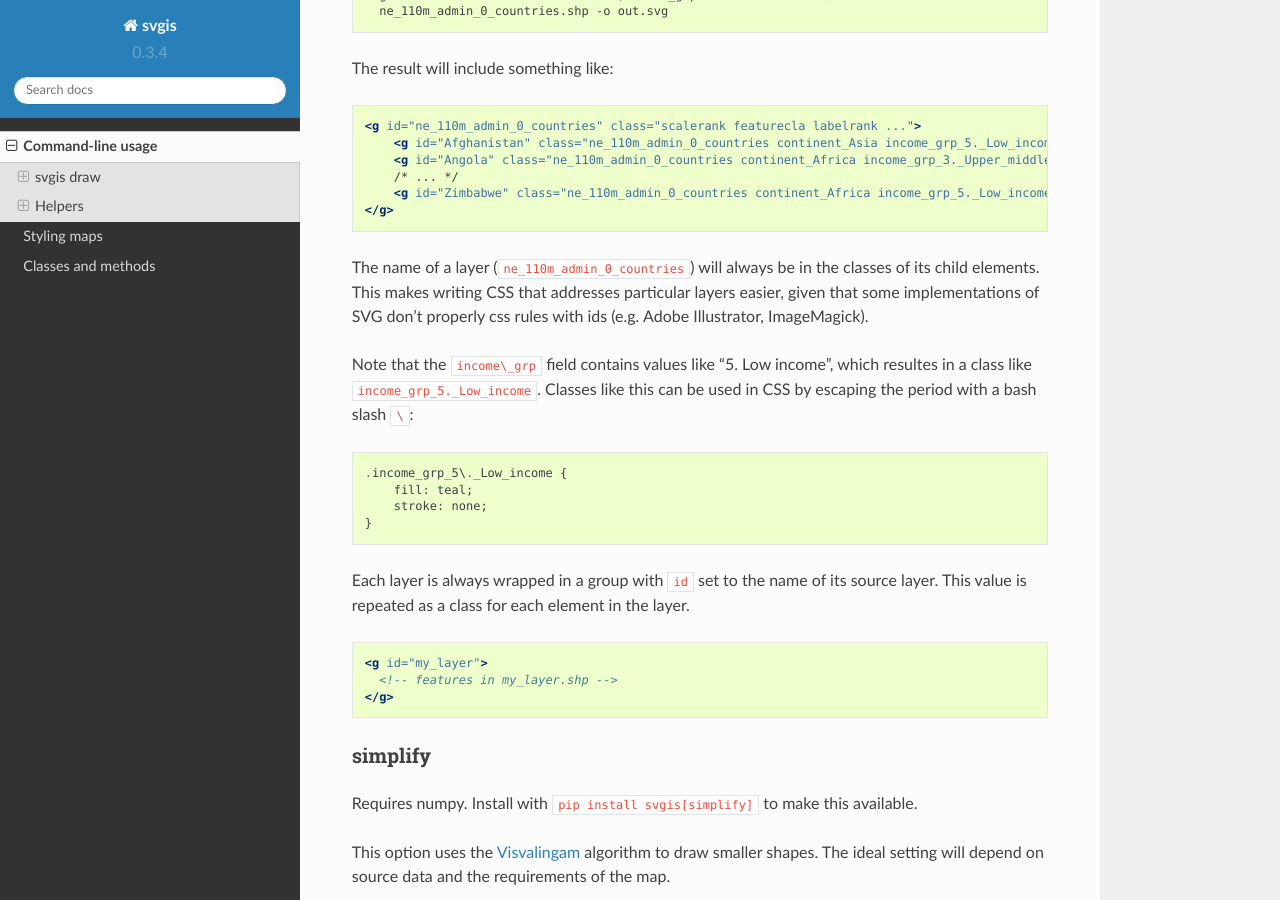
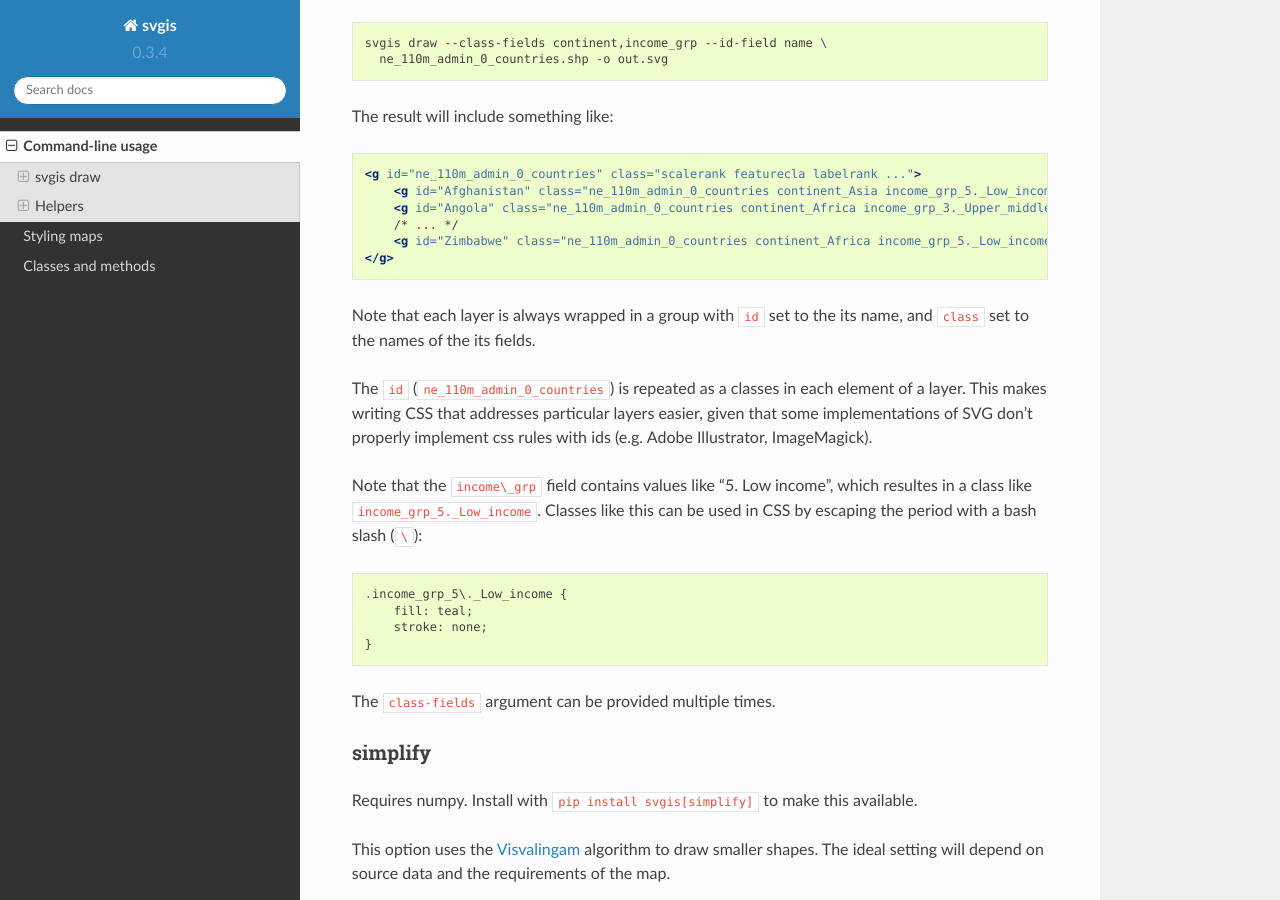
Before and after one commit to fitnr/svgis, a Sphinx documentation site: the page built from docs/cli.rst, in a window 1280 px wide and 900 px high, scrolled down 3881 px. Built offline with Sphinx 7.4.7 and the Read the Docs theme 2.0.0, drawn with Linux system fonts in a browser that asks for light colours; some of the changed text lies outside the part shown.

Commit message:
Allow multiple --style and --class-fields arguments

```diff
--- a/docs/cli.rst
+++ b/docs/cli.rst
@@ -169,6 +169,8 @@
 SVGIS adds a ``polygon`` class to paths that drawn to represent
 multi-part polygons (polygons with holes).
 
+This argument can be provided multiple times.
+
 (The shorthand option for ``--style`` is ``-c`` as in CSS.)
 
 padding
@@ -221,14 +223,17 @@
         <g id="Zimbabwe" class="ne_110m_admin_0_countries continent_Africa income_grp_5._Low_income">/* Zimbabwe */</g>
     </g>
 
-The name of a layer (``ne_110m_admin_0_countries``) will always be in
-the classes of its child elements. This makes writing CSS that addresses
+Note that each layer is always wrapped in a group with ``id`` set to the its name,
+and ``class`` set to the names of the its fields.
+
+The ``id`` (``ne_110m_admin_0_countries``) is repeated as a classes
+in each element of a layer. This makes writing CSS that addresses
 particular layers easier, given that some implementations of SVG don't
-properly css rules with ids (e.g. Adobe Illustrator, ImageMagick).
+properly implement css rules with ids (e.g. Adobe Illustrator, ImageMagick).
 
 Note that the ``income\_grp`` field contains values like "5. Low income",
 which resultes in a class like ``income_grp_5._Low_income``. Classes
-like this can be used in CSS by escaping the period with a bash slash ``\``:
+like this can be used in CSS by escaping the period with a bash slash (``\``):
 
 .. code::
 
@@ -237,16 +242,7 @@
         stroke: none;
     }
 
-
-Each layer is always wrapped in a group with ``id`` set to the name of its
-source layer. This value is repeated as a class for each element in the layer.
-
-.. code:: xml
-
-  <g id="my_layer">
-    <!-- features in my_layer.shp -->
-  </g>
-
+The ``class-fields`` argument can be provided multiple times.
 
 simplify
 ^^^^^^^^
```
Also changed, not shown: 2 other files.
